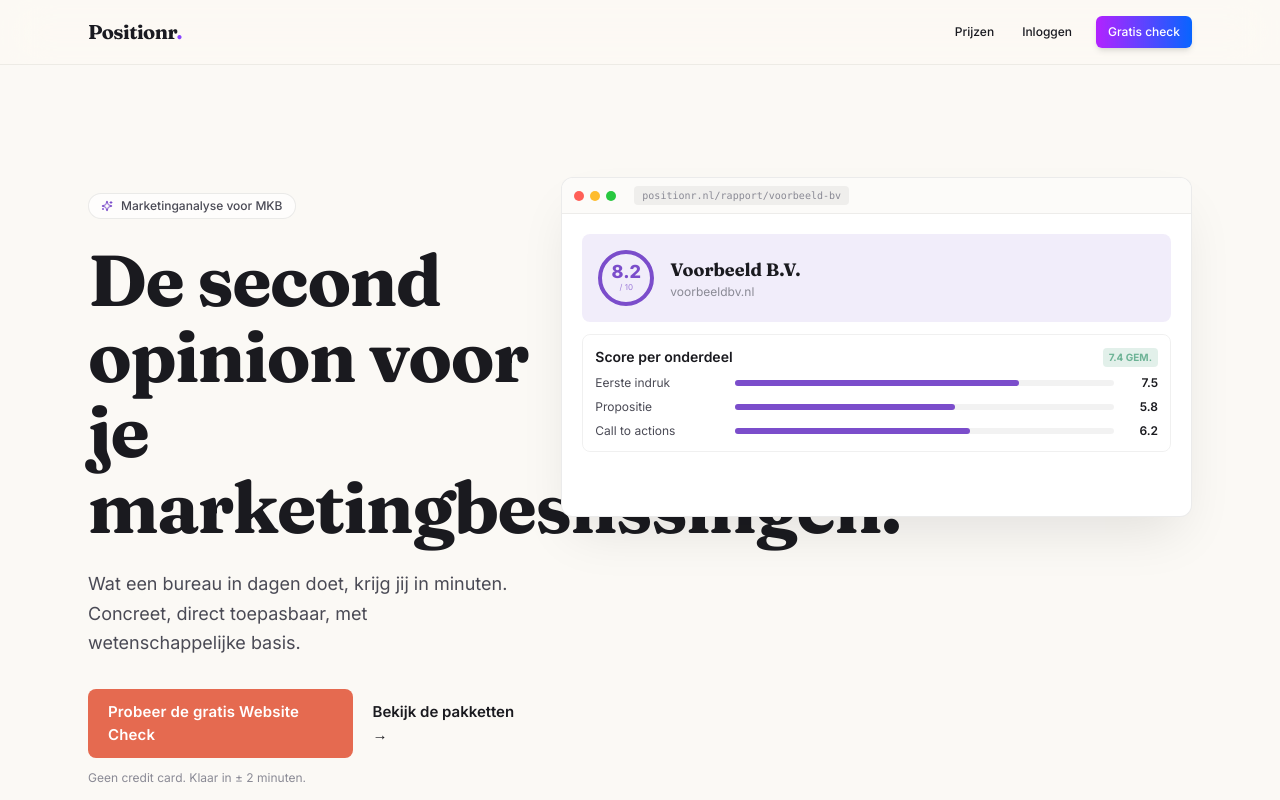
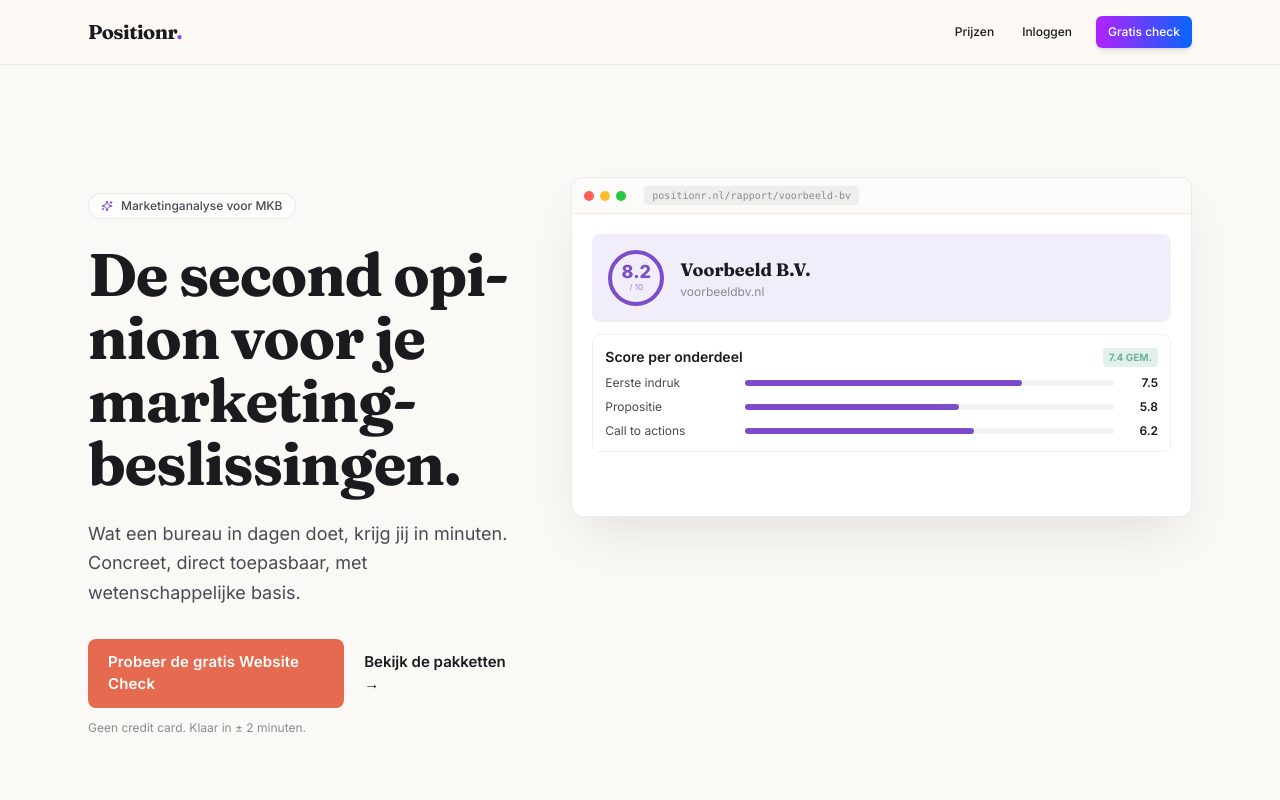
Before and after one commit to oarnolds/positionr-app, a Next.js app: page / in a window 1280 px wide. Shown: the top 800 px of the page. Built offline with nearby package versions, Linux system fonts and the light colour scheme.

Commit message:
fix(marketing): hero-h1 overlapt niet meer met mockup
- text-7xl → text-6xl op lg (5-koloms tekst was te smal)
- soft-hyphen in 'marketing&shy;beslissingen' + hyphens-auto voor NL
- min-w-0 op tekstkolom voorkomt overflow
- iets meer gap tussen kolommen (lg:gap-14)

```diff
--- a/app/(marketing)/_home/hero.tsx
+++ b/app/(marketing)/_home/hero.tsx
@@ -13,9 +13,9 @@ export function Hero() {
       <div className="pointer-events-none absolute -left-40 top-40 -z-10 h-[480px] w-[480px] rounded-full bg-primary/5 blur-[120px]" />
       <div className="pointer-events-none absolute -right-20 top-20 -z-10 h-[400px] w-[400px] rounded-full bg-coral/[0.04] blur-[100px]" />
 
-      <div className="mx-auto grid max-w-6xl grid-cols-1 gap-12 px-6 py-24 lg:grid-cols-12 lg:gap-8 lg:py-32">
+      <div className="mx-auto grid max-w-6xl grid-cols-1 gap-12 px-6 py-24 lg:grid-cols-12 lg:gap-14 lg:py-32">
         {/* Tekst-kolom */}
-        <div className="lg:col-span-5">
+        <div className="min-w-0 lg:col-span-5">
           <motion.div
             initial={{ opacity: 0, y: 8 }}
             animate={{ opacity: 1, y: 0 }}
@@ -30,10 +30,15 @@ export function Hero() {
             initial={{ opacity: 0, y: 8 }}
             animate={{ opacity: 1, y: 0 }}
             transition={{ type: "spring", bounce: 0, duration: 0.35, delay: 0.06 }}
-            className="mt-6 font-display text-5xl font-bold tracking-[-0.02em] text-ink-high md:text-6xl lg:text-7xl"
-            style={{ lineHeight: 1.05, fontOpticalSizing: "auto" }}
+            className="mt-6 font-display text-[2.75rem] font-bold tracking-[-0.02em] text-ink-high hyphens-auto md:text-5xl lg:text-6xl"
+            style={{
+              lineHeight: 1.05,
+              fontOpticalSizing: "auto",
+              overflowWrap: "break-word",
+            }}
+            lang="nl"
           >
-            De second opinion voor je marketingbeslissingen.
+            De second opinion voor je marketing&shy;beslissingen.
           </motion.h1>
 
           <motion.p
```
